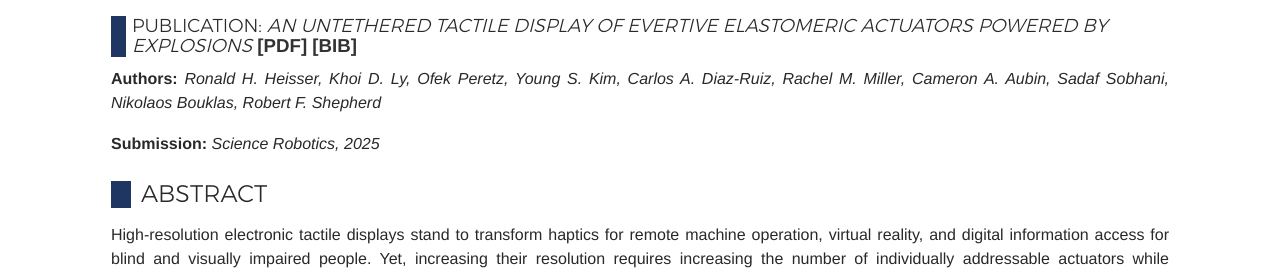
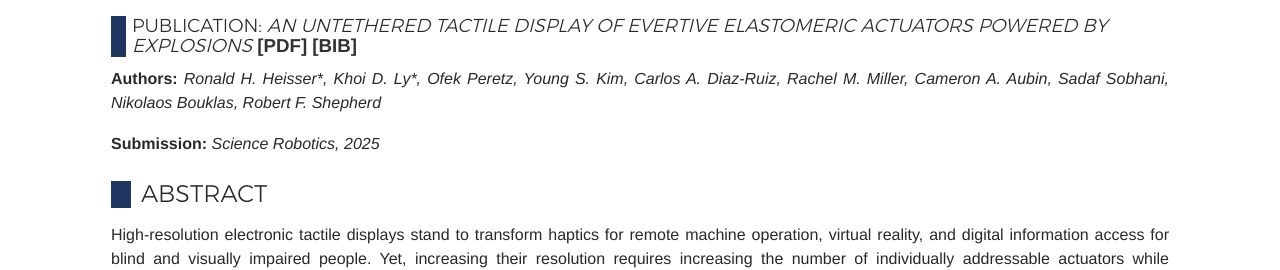
Before and after one commit to KhoiDLy/KhoiDLy.github.io, a Jekyll site: the page built from _posts/research/Embodied energy system/2025-03-01-Tactiledisplayexplosion.md, in a window 1280 px wide and 900 px high, scrolled down 503 px, cut to the strip 190-460 px from the top of the window. Built offline with Jekyll 4.4.1, drawn with Linux system fonts in a browser that asks for light colours; nearby versions of some CDN libraries; some web fonts are replaced.

```diff
--- a/_data/cv-publications.yml
+++ b/_data/cv-publications.yml
@@ -1,5 +1,5 @@
  - title: "An untethered tactile display of evertive elastomeric actuators powered by explosions"
-   authors: Ronald H. Heisser, Khoi D. Ly, Ofek Peretz, Young S. Kim, Carlos A. Diaz-Ruiz, Rachel M. Miller, Cameron A. Aubin, Sadaf Sobhani, Nikolaos Bouklas, Robert F. Shepherd
+   authors: Ronald H. Heisser*, Khoi D. Ly*, Ofek Peretz, Young S. Kim, Carlos A. Diaz-Ruiz, Rachel M. Miller, Cameron A. Aubin, Sadaf Sobhani, Nikolaos Bouklas, Robert F. Shepherd
    year: 2025
    venue: Science Robotics
    where:
--- a/_posts/research/Embodied energy system/2025-03-01-Tactiledisplayexplosion.md
+++ b/_posts/research/Embodied energy system/2025-03-01-Tactiledisplayexplosion.md
@@ -7,7 +7,7 @@ img-thumb: Tactiledisplayexplosion.jpg
 alt: Tactiledisplayexplosion
 description: An untethered tactile display of evertive elastomeric actuators powered by explosions
 tags: [research,robotics,baxter,hri,human robot interaction,collaborative manufacturing,human robot collaboration,advanced manufacturing,open source,github]
-authors: Ronald H. Heisser, Khoi D. Ly, Ofek Peretz, Young S. Kim, Carlos A. Diaz-Ruiz, Rachel M. Miller, Cameron A. Aubin, Sadaf Sobhani, Nikolaos Bouklas, Robert F. Shepherd
+authors: Ronald H. Heisser*, Khoi D. Ly*, Ofek Peretz, Young S. Kim, Carlos A. Diaz-Ruiz, Rachel M. Miller, Cameron A. Aubin, Sadaf Sobhani, Nikolaos Bouklas, Robert F. Shepherd
 submission: Science Robotics, 2025
 paper_pdf: "2025_KhoiLy_Tactiledisplayexplosion"
 paper_title: "An untethered tactile display of evertive elastomeric actuators powered by explosions"
```
